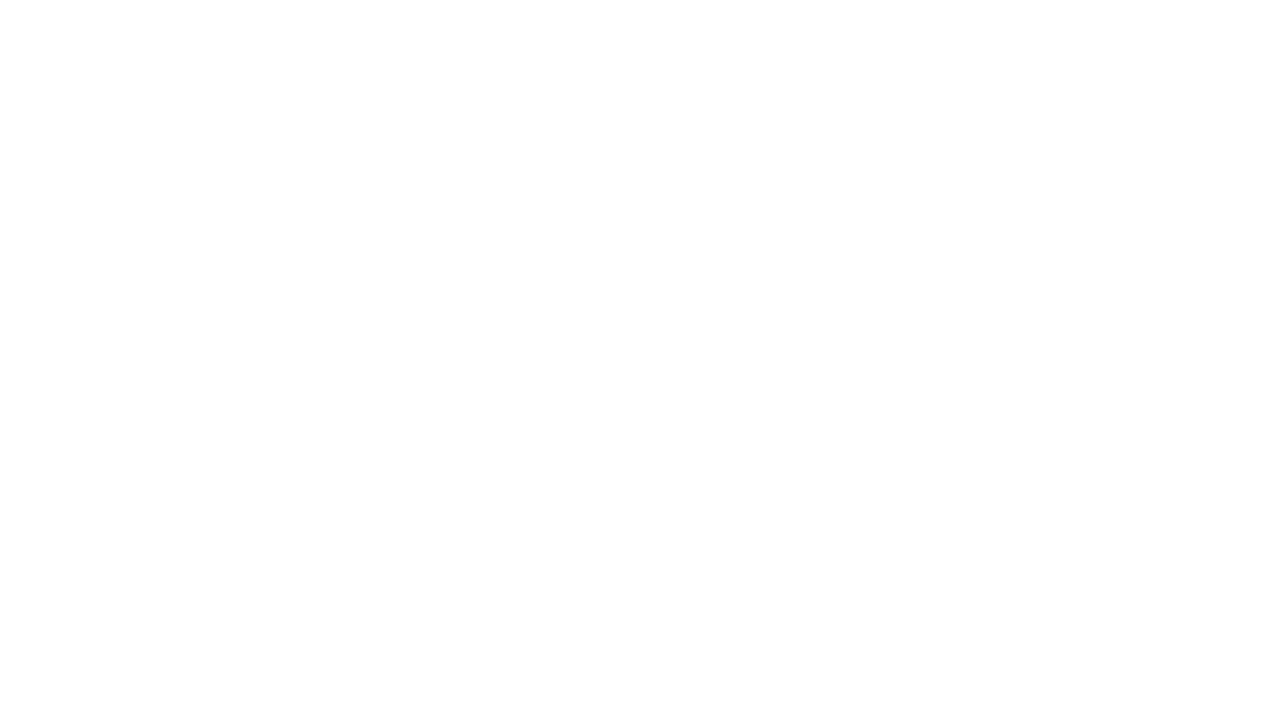
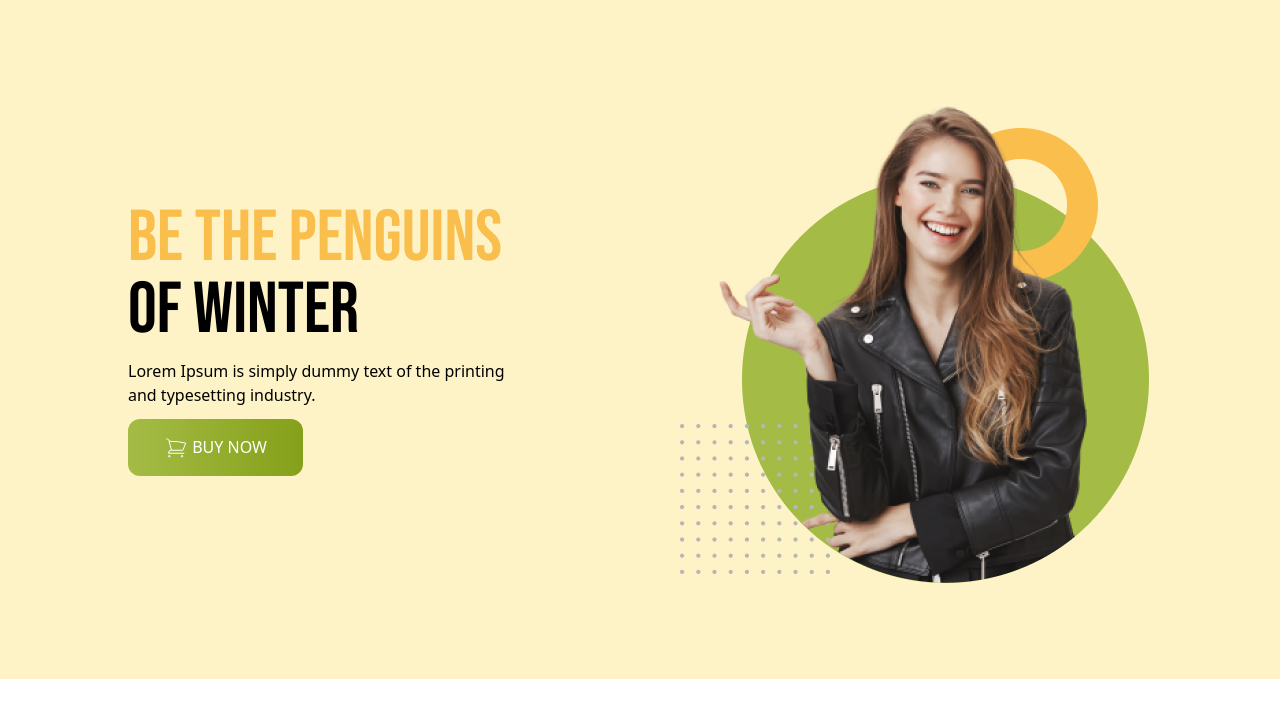
Before and after one commit to fuadhasan05/fashion-website, a plain HTML site: page index.html in a window 1280 px wide. Drawn offline with nearby package versions, Linux system fonts and the light colour scheme.

Commit message:
added banner section

```diff
--- a/index.html
+++ b/index.html
@@ -1,19 +1,53 @@
 <!DOCTYPE html>
 <html lang="en">
+
 <head>
     <meta charset="UTF-8">
     <meta name="viewport" content="width=device-width, initial-scale=1.0">
     <title>Fashion Website</title>
     <script src="https://cdn.tailwindcss.com"></script>
+
+    <!-- font style -->
+    <link rel="preconnect" href="https://fonts.googleapis.com">
+    <link rel="preconnect" href="https://fonts.gstatic.com" crossorigin>
+    <link href="https://fonts.googleapis.com/css2?family=Bebas+Neue&display=swap" rel="stylesheet">
+
+    <style>
+        .font-bebas {
+            font-family: 'Bebas Neue', sans-serif;
+        }
+    </style>
 </head>
 
 <body>
-    <header>
-        <div>
-            <div class="">
+    <header class="bg-amber-100 md:px-32 px-4 py-24">
+        <!-- nav section -->
+        <nav>
+
+        </nav>
+        <!-- banner section -->
+
+        <div class="flex flex-col md:flex-row justify-between items-center ">
+
+            <div class="space-y-3">
+                <h1 class="text-7xl uppercase font-bebas">
+                    <span class="text-[#FABE4C]">Be the Penguins</span> <br>
+                    of Winter
+                </h1>
+                <p>Lorem Ipsum is simply dummy text of the printing <br>
+                    and typesetting industry.</p>
+                <button class="px-9 py-4 rounded-xl text-white uppercase font-medium
+                bg-gradient-to-r from-[#A4BC46] to-[#85A019] ">
+                    <svg xmlns="http://www.w3.org/2000/svg" fill="none" viewBox="0 0 24 24" strokeWidth={1.5}
+                        stroke="currentColor" class="w-6 h-6 inline">
+                        <path strokeLinecap="round" strokeLinejoin="round"
+                            d="M2.25 3h1.386c.51 0 .955.343 1.087.835l.383 1.437M7.5 14.25a3 3 0 00-3 3h15.75m-12.75-3h11.218c1.121-2.3 2.1-4.684 2.924-7.138a60.114 60.114 0 00-16.536-1.84M7.5 14.25L5.106 5.272M6 20.25a.75.75 0 11-1.5 0 .75.75 0 011.5 0zm12.75 0a.75.75 0 11-1.5 0 .75.75 0 011.5 0z" />
+                    </svg>
+                    Buy Now</button>
 
             </div>
             <div>
+                <img src="images/model.png" alt="">
 
             </div>
         </div>
@@ -27,4 +61,5 @@
     </footer>
 
 </body>
+
 </html>
```
